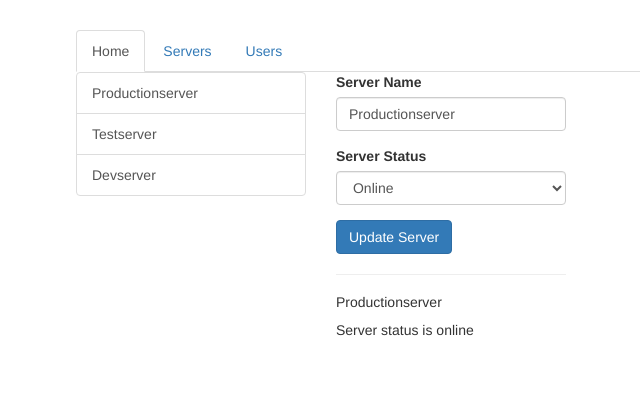
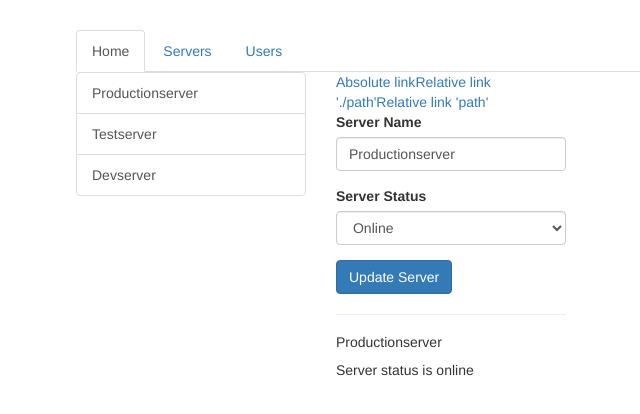
Before and after one commit to neeleshbizoara/Angular6_Practice, an Angular app in the folder routing-start/: page /servers in a window 1280 px wide. Shown: the top 414 px of the page, without its empty margins (189-829 px from the left). Built offline with nearby package versions, Linux system fonts and the light colour scheme.

Commit message:
Absolute and relative path

```diff
--- a/routing-start/src/app/servers/servers.component.html
+++ b/routing-start/src/app/servers/servers.component.html
@@ -10,6 +10,9 @@
     </div>
   </div>
   <div class="col-xs-12 col-sm-4">
+    <a routerLink="/servers">Absolute link</a>
+    <a routerLink="./servers">Relative link './path'</a>
+    <a routerLink="servers">Relative link 'path'</a>
     <app-edit-server></app-edit-server>
     <hr>
     <app-server></app-server>
```
